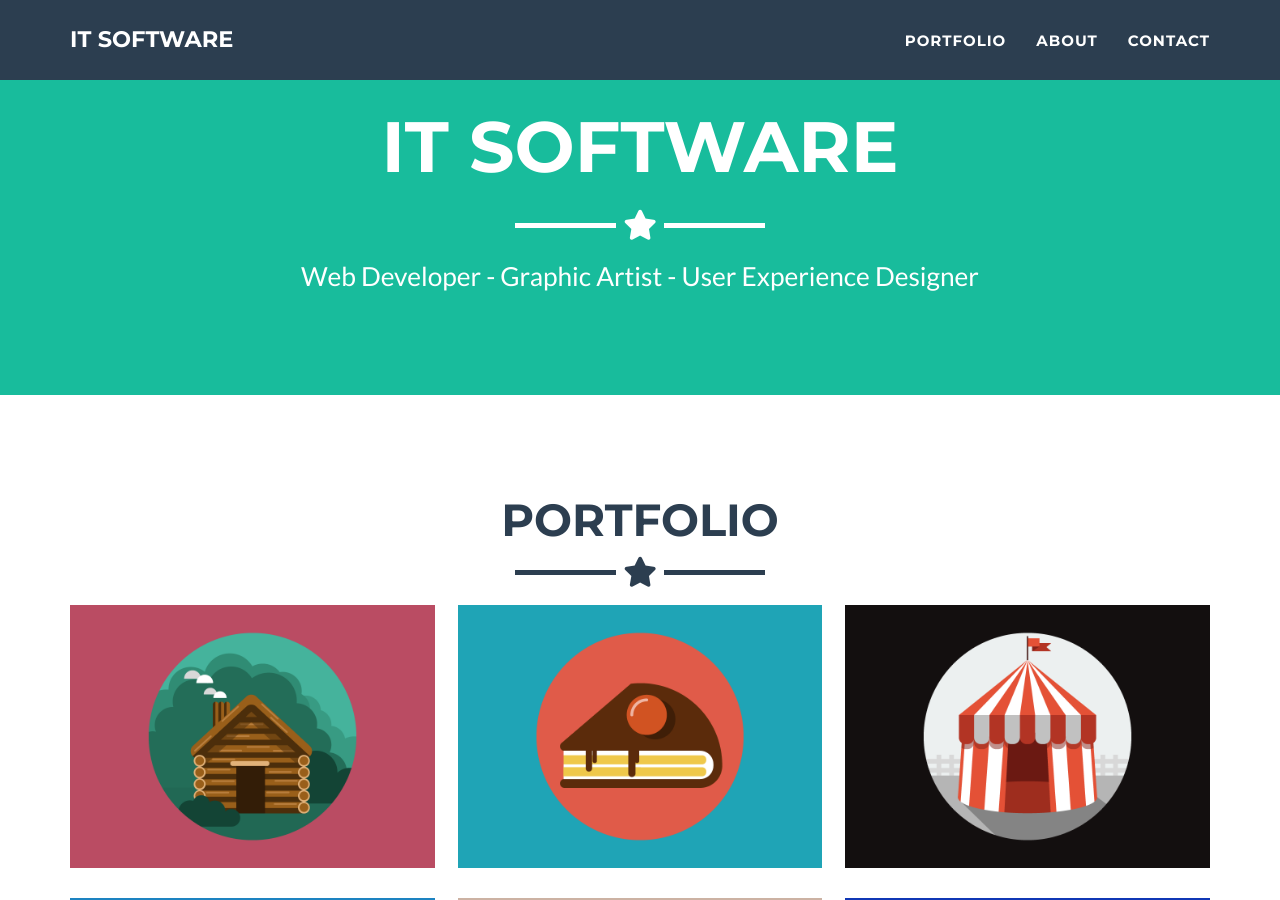
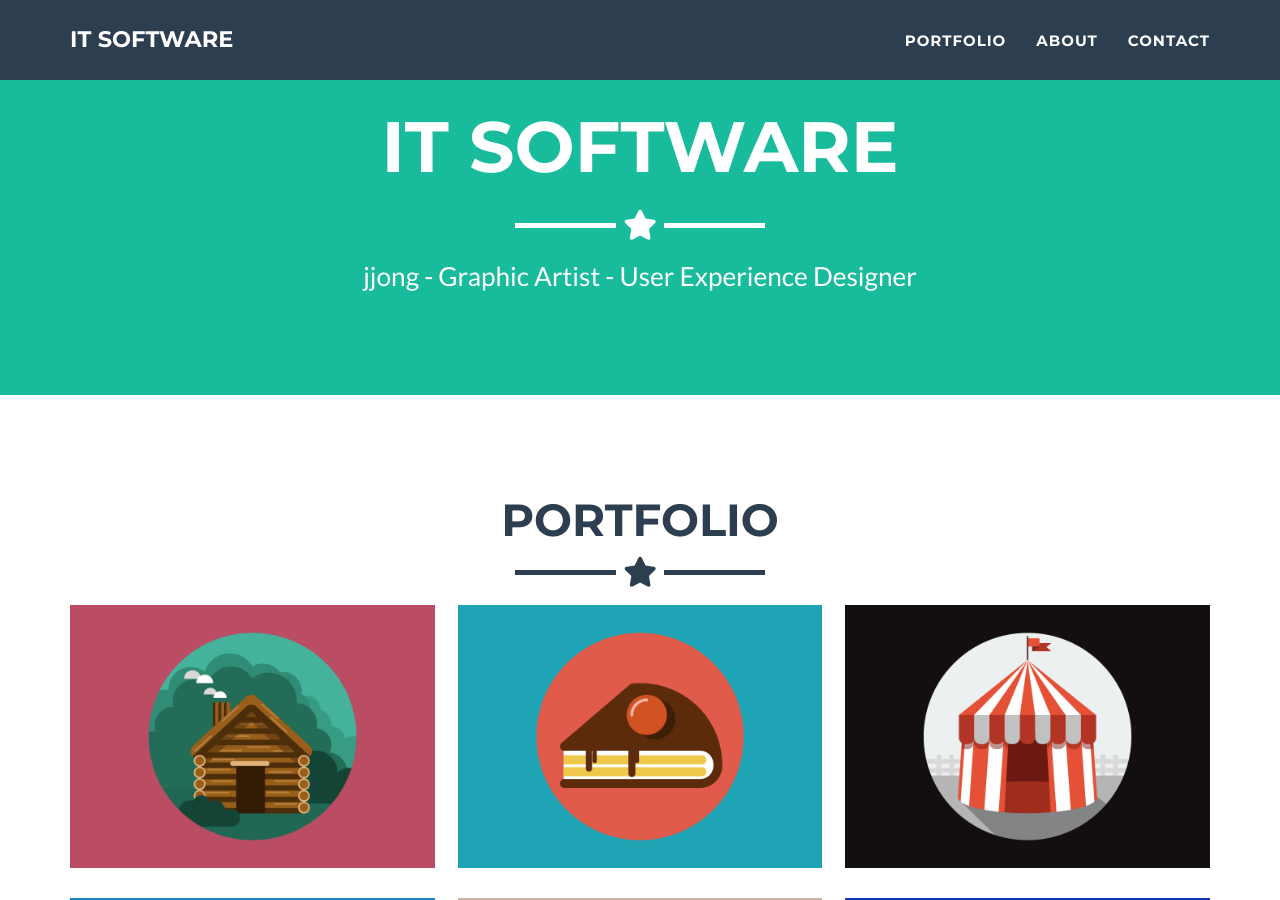
Before and after one commit to sejong0705/sejong0705.github.io, a Jekyll site: the page built from _posts/2014-07-18-project-1.markdown, in a window 1280 px wide and 900 px high, scrolled down 380 px. Built offline with Jekyll 4.4.1, drawn with Linux system fonts in a browser that asks for light colours.

Commit message:
git upload

```diff
--- a/_config.yml
+++ b/_config.yml
@@ -4,7 +4,7 @@ email: lsj010705@gmail.com
 url: "https://sejong0705.github.io"
 description: for lecture
 keywords: "your keywords, separated by commas"
-skills: "Web Developer - Graphic Artist - User Experience Designer"
+skills: "jjong - Graphic Artist - User Experience Designer"
 meta_author: Lee sejong
 
 # Google webmaster tools
```
